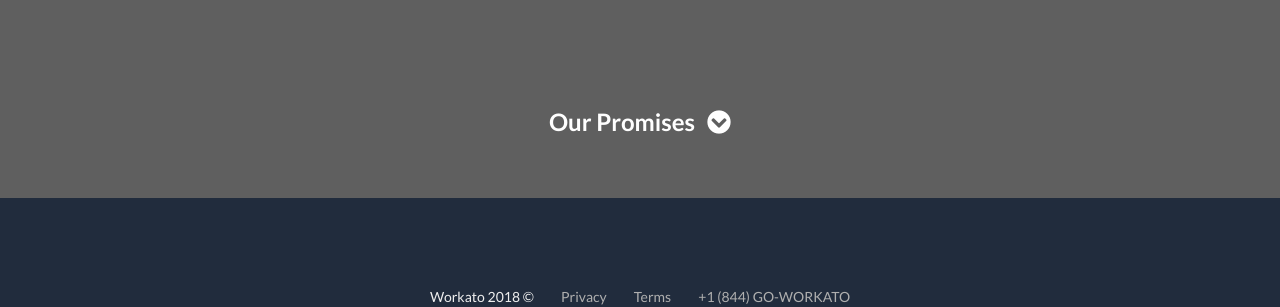
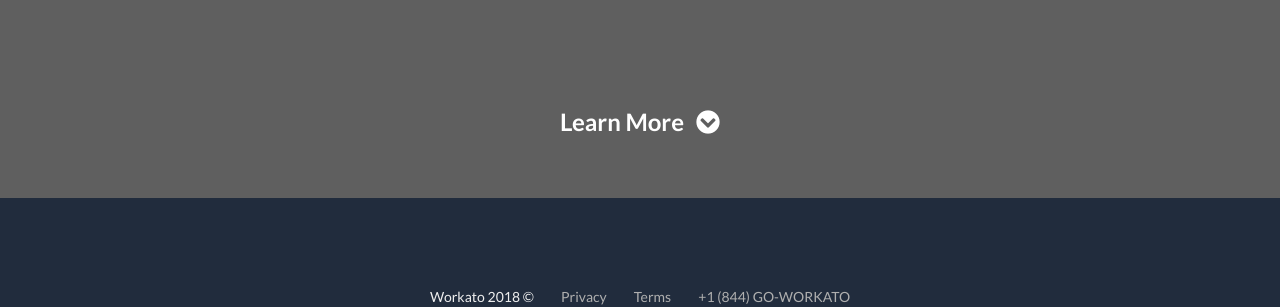
Before and after one commit to ctjsctjs/workato_jobs_demo, a Jekyll site: the page built from process.html, in a window 1280 px wide and 900 px high, scrolled down 198 px. Shown: the part 504-811 px from the top of the window. Built offline with Jekyll 4.4.1, drawn with Linux system fonts in a browser that asks for light colours; nearby versions of some CDN libraries.

```diff
--- a/process.html
+++ b/process.html
@@ -10,5 +10,5 @@
       <h2 class="banner-text" id="banner-text"></h2>
     </div>
   </div>
-  <a href="#" class="banner-link banner-link-scroll" id="banner-link">Our Promises<i class="fas fa-chevron-circle-down"></i></a>
+  <a href="#" class="banner-link banner-link-scroll" id="banner-link">Learn More<i class="fas fa-chevron-circle-down"></i></a>
 </section>
```
